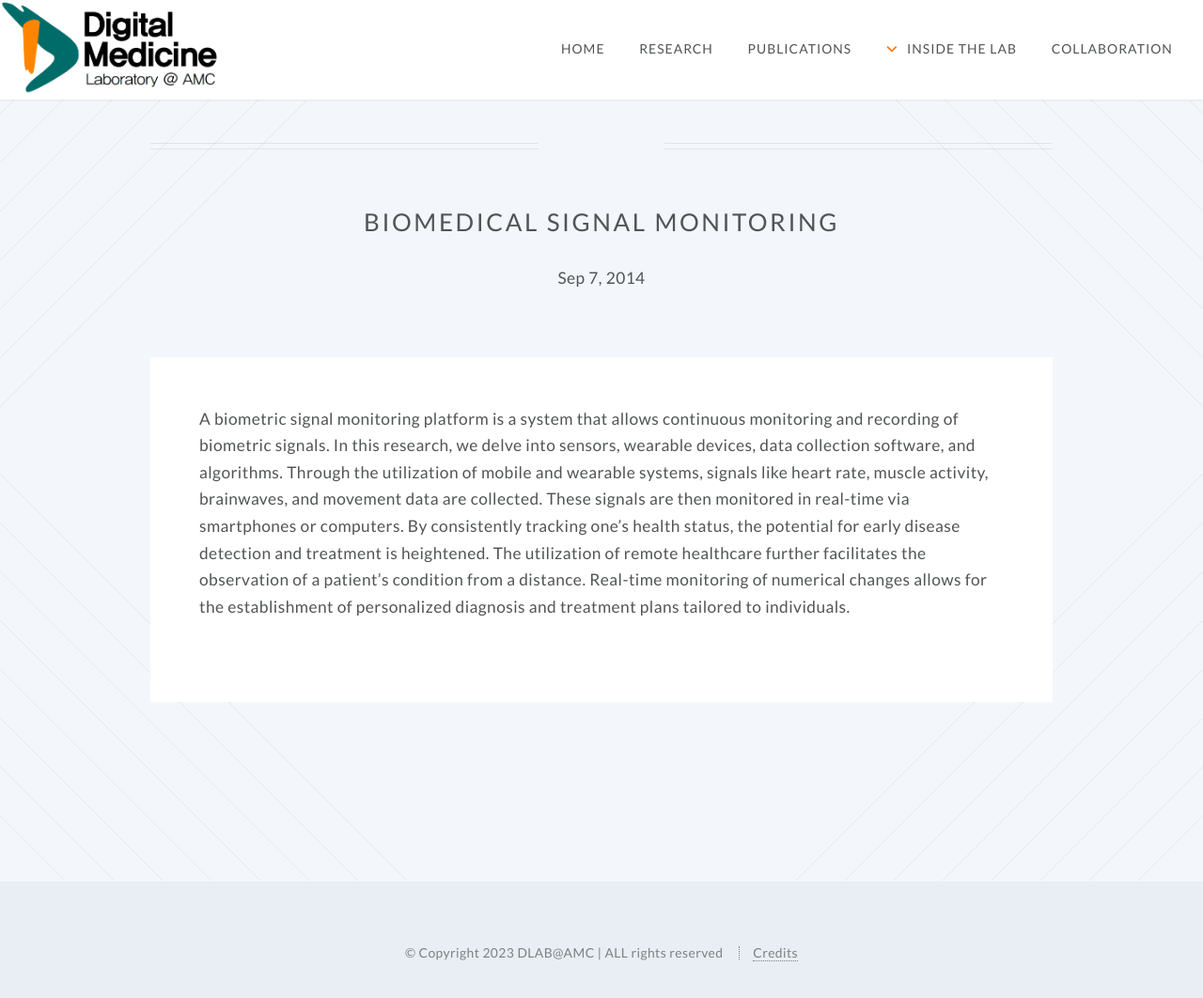
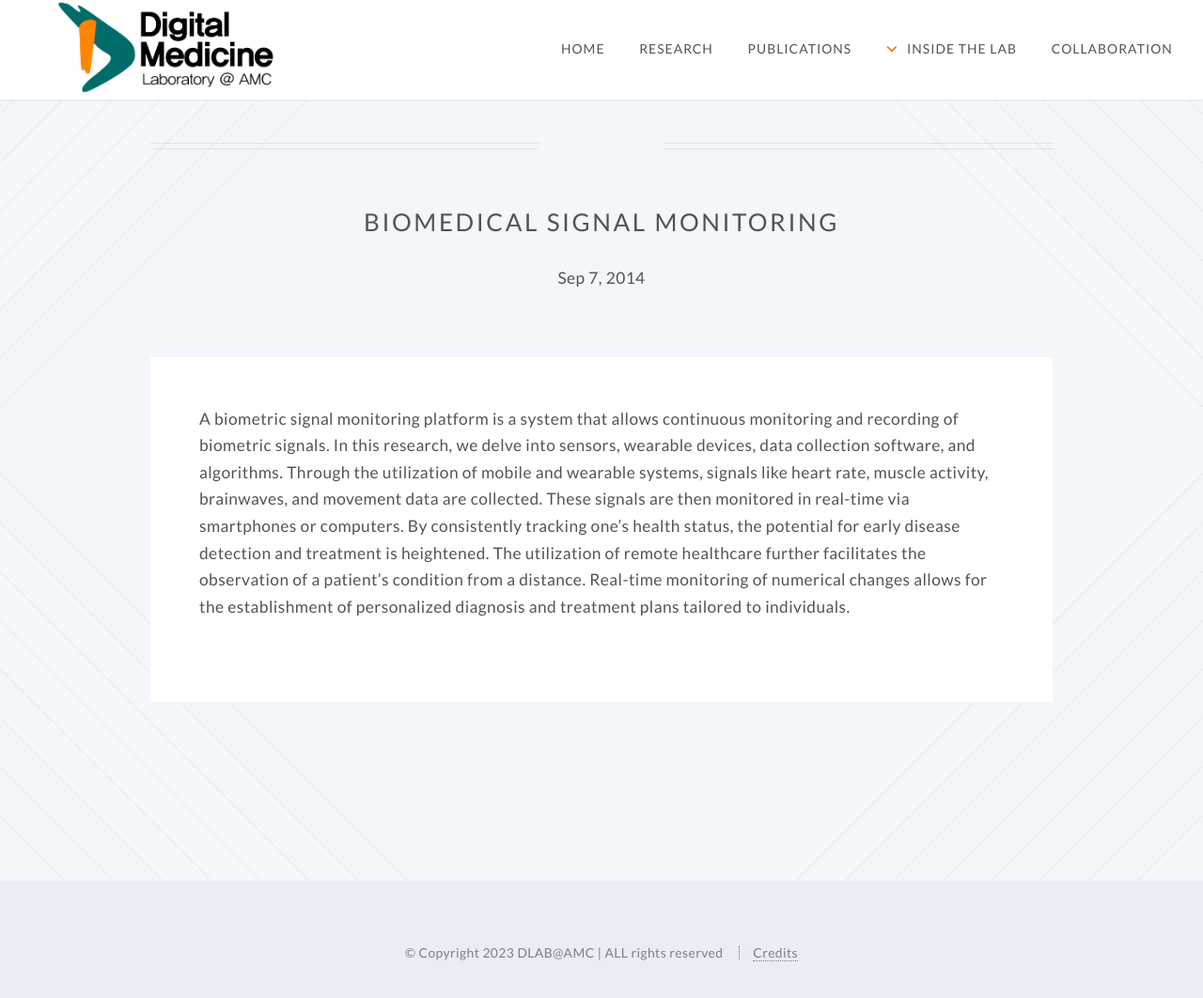
Before and after one commit to ydon1111/ydon1111.github.io, a Jekyll site: the page built from template/2014-08-31-duis-in-purus.markdown, in a window 1280 px wide and 1090 px high. Shown: the top 1062 px of the window at 94% size. Built offline with Jekyll 4.4.1, drawn with Linux system fonts in a browser that asks for light colours; nearby versions of some CDN libraries.

Commit message:
로고 배딩 추가

```diff
--- a/_includes/header.html
+++ b/_includes/header.html
@@ -1,5 +1,5 @@
 <header id="header">
-	<h1 id="logo"><a href="/"><img src="/images/logo/logo_final.PNG" alt=""></img></a></h1>
+	<h1 id="logo"><a href="/"><img src="/images/logo/logo_final.PNG" alt="" style="padding-left: 60px;"></img></a></h1>
 	<nav id="nav">
 
 		<ul>
```
